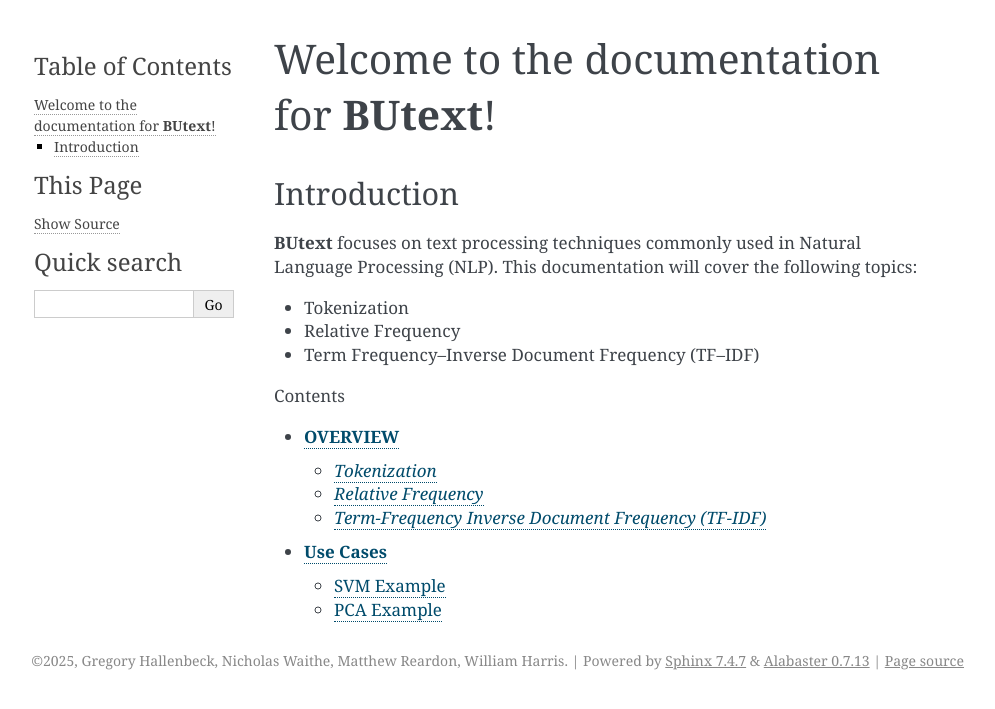
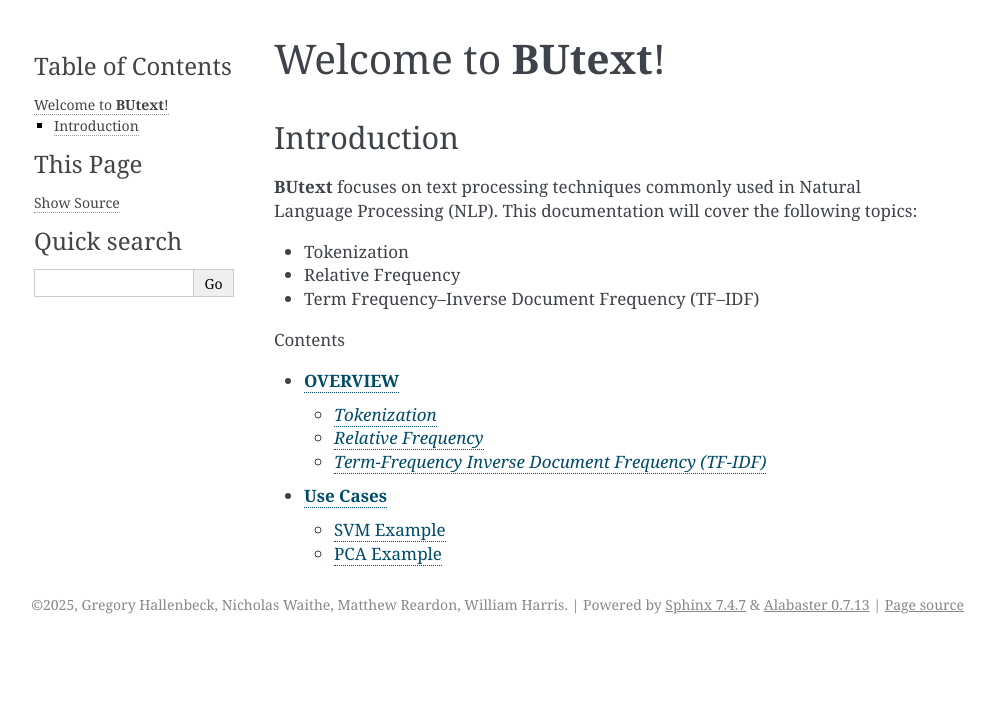
Before and after one commit to chipskiW/butext, a Sphinx documentation site: the page built from docs/index.rst, in a window 1280 px wide. Shown: the top 709 px of the page, without its empty margins (146-1141 px from the left). Built offline with Sphinx 7.4.7, drawn with Linux system fonts in a browser that asks for light colours.

Commit message:
Update index.rst
Signed-off-by: Nicholas  <nicholwaithe11@gmail.com>

```diff
--- a/docs/index.rst
+++ b/docs/index.rst
@@ -1,5 +1,5 @@
 ================
-Welcome to the documentation for **BUtext**!
+Welcome to **BUtext**!
 ================
 
 
```
